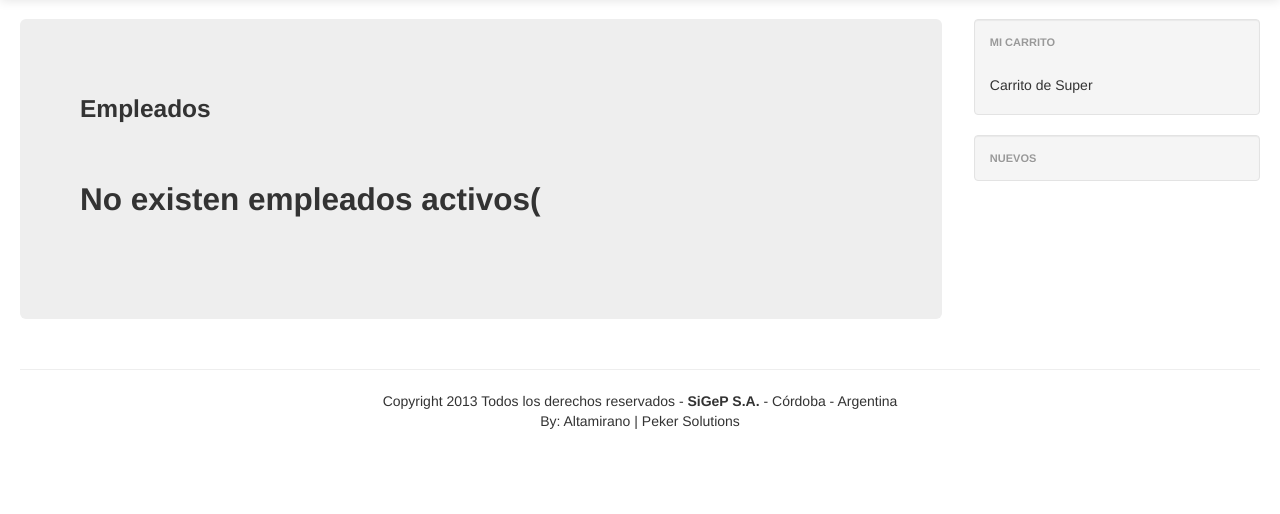
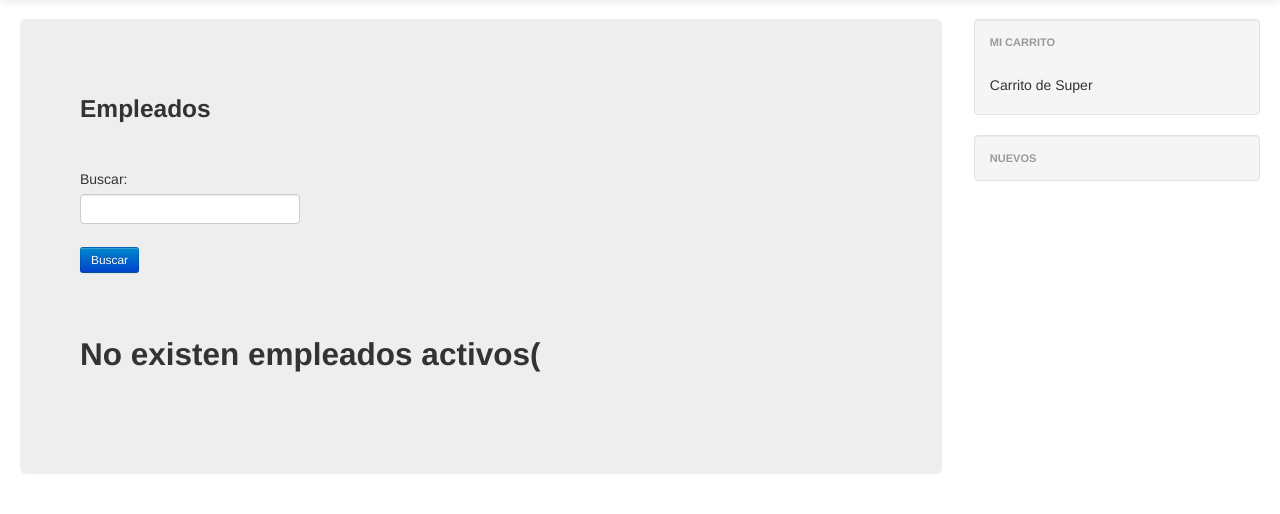
Before and after one commit to pekerDjango/Delivery, a Django app: page /recursosDeEmpresa/empleados/page/1/ in a window 1280 px wide. Shown: the part 41-555 px from the top of the page. Run offline with Django 3.2, Linux system fonts and the light colour scheme; data that the repository does not hold is empty; some libraries are stand-ins or nearby versions.

Commit message:
[#5] formulario empleados.html con el filtro de buscar

```diff
--- /dev/null
+++ b/RecursosDeEmpresa/forms.py
@@ -0,0 +1,4 @@
+from django import forms
+
+class EmpleadoForm(forms.Form):
+    Buscar   = forms.CharField(widget=forms.TextInput(), required=False)
--- a/RecursosDeEmpresa/views.py
+++ b/RecursosDeEmpresa/views.py
@@ -2,6 +2,7 @@
 from django.shortcuts import render_to_response
 from django.template import RequestContext
 from RecursosDeEmpresa.models import Empleado,TipoDocumento
+from RecursosDeEmpresa.forms import EmpleadoForm
 # Paginacion en Django
 from django.core.paginator import Paginator,EmptyPage,InvalidPage
 
@@ -26,6 +27,14 @@ def indexAdmin_view(request):
 
 def empleado_view(request, pagina):
     lista_empleado = Empleado.objects.all()
+    if request.method=='POST':
+        formulario = EmpleadoForm(request.POST)
+        if formulario.is_valid():
+            buscar = formulario.cleaned_data['Buscar']
+            if not buscar=='':
+                lista_empleado = Empleado.objects.filter(nombre=buscar)
+    else:
+        formulario = EmpleadoForm()
     paginator = Paginator(lista_empleado,3)
     try:
         page = int(pagina)
@@ -35,5 +44,5 @@ def empleado_view(request, pagina):
         empleados = paginator.page(page)
     except (EmptyPage,InvalidPage):
         empleados = paginator.page(paginator.num_pages)
-    ctx = {'empleados':empleados}
+    ctx = {'form':formulario,'empleados':empleados}
     return render_to_response('RecursosDeEmpresa/empleados.html',ctx,context_instance=RequestContext(request))
--- a/SiGeP/templates/RecursosDeEmpresa/empleados.html
+++ b/SiGeP/templates/RecursosDeEmpresa/empleados.html
@@ -4,6 +4,12 @@
 <h3>Empleados</h3>
 
 <br>
+<form action='.' method='post' enctype="multipart/form-data">
+        {% csrf_token %}
+        {{form.as_p}}
+    <button type="submit" class="btn btn-small btn-primary">Buscar</button>
+</form>
+  <br/>
 {% if empleados %}
     <table class="table table-hover">
         <thead>
```
Also changed, not shown: SiGeP/media/imagenes/71999_1704287696138_1506364919_1665117_4358323_n.jpg (added).
